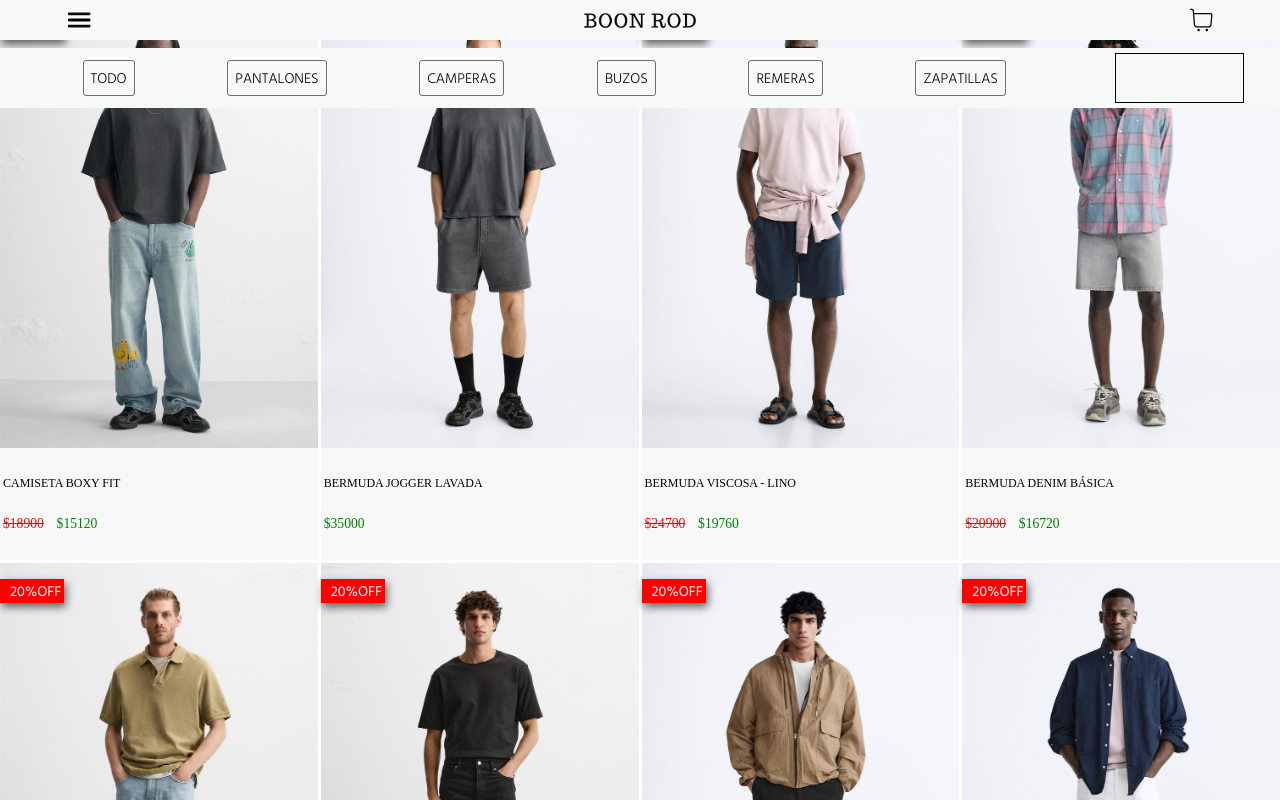
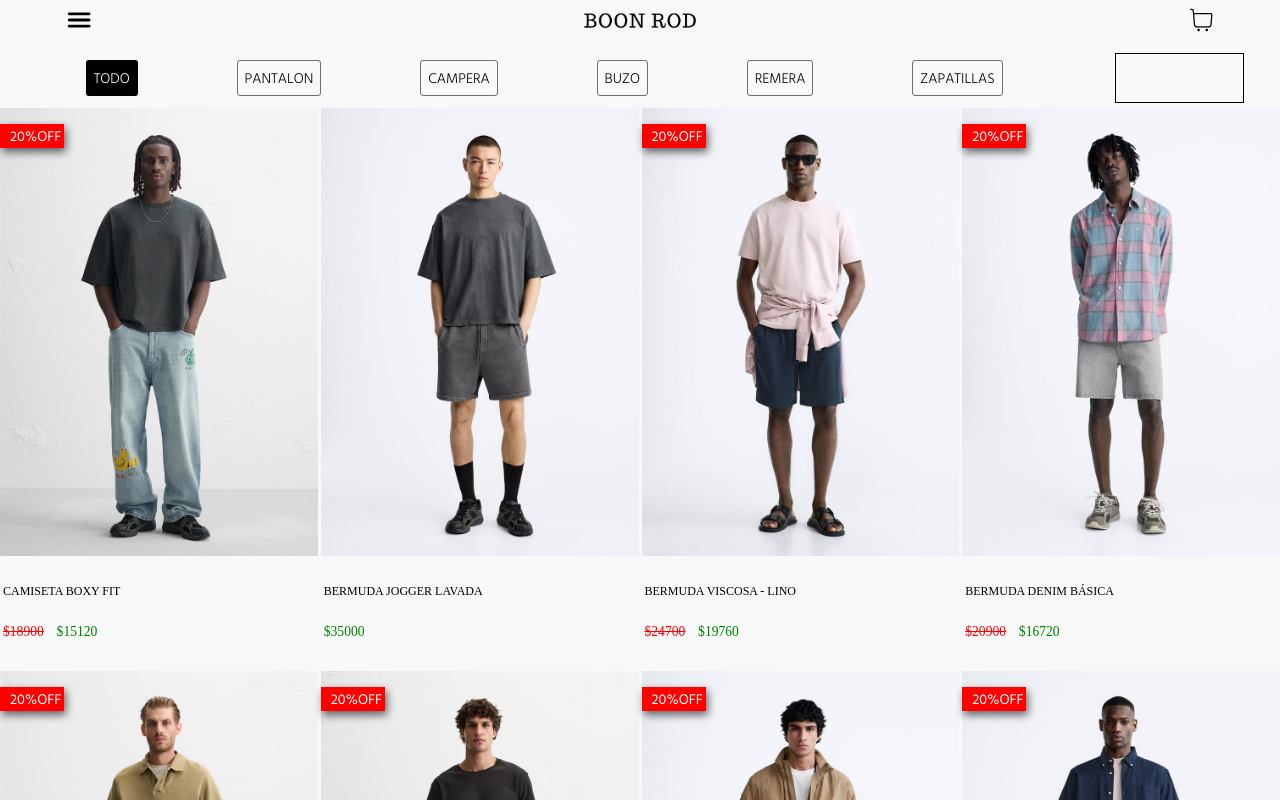
Before and after one commit to Juannmanuel/BoonRod, a React (Vite) app: page /catalogo in a window 1280 px wide. Built offline with nearby package versions, Linux system fonts and the light colour scheme; a web font is replaced by a local one.

Commit message:
catalogo

```diff
--- a/src/components/Catalogo/Catalogo.jsx
+++ b/src/components/Catalogo/Catalogo.jsx
@@ -3,11 +3,27 @@ import style from "./Catalogo.module.css";
 import Footer from "../Footer/Footer";
 import RecommendedProducts from "../RecommendedProducts/RecommendedProducts";
 import LaNavbar from "../LaNavbar/LaNavbar";
-import { products } from "../../data";
-
+import { products, ledBanner } from "../../data";
+import CustomerSupport from "../CustomerSupport/CustomerSupport";
+import LedBanner from "../LedBanner/LedBanner";
 function Catalogo({}) {
+  const [selectedType, setSelectedType] = useState("Todo");
+  const handleChange = (type) => {
+    setSelectedType(type);
+  };
+  const filteredProducts =
+    selectedType === "Todo"
+      ? products
+      : products.filter((item) => item.type == selectedType);
   console.log(products[0]);
-  let typeOfProduct = ["Todo","Pantalones", "Camperas", "Buzos", "Remeras", "Zapatillas"];
+  let typeOfProduct = [
+    "Todo",
+    "Pantalon",
+    "Campera",
+    "Buzo",
+    "Remera",
+    "Zapatillas",
+  ];
 
   return (
     <section className={style.catalogo_main}>
@@ -16,15 +32,27 @@ function Catalogo({}) {
       </nav>
       <section className={style.container_filter_products}>
         <div className={style.container_types}>
-          { typeOfProduct.map((item, index) => {
+          {typeOfProduct.map((item, index) => {
             return (
-              <span className={style.type} key={index}>{item}</span>
-            )
-          }) }
+              <span
+                onClick={() => handleChange(item)}
+                className={`${style.type} ${
+                  selectedType === item ? style.type_selected : ""
+                }`}
+                key={index}
+              >
+                {item}
+              </span>
+            );
+          })}
         </div>
         <div className={style.container_button}></div>
       </section>
-      <RecommendedProducts products={products} section={"catalogo"} />
+      <section className={style.container_products}>
+      <RecommendedProducts products={filteredProducts} section={"catalogo"} />
+      </section>
+      <LedBanner text={ledBanner[0].text} />
+      <CustomerSupport/>
       <Footer />
     </section>
   );
--- a/src/components/Catalogo/Catalogo.module.css
+++ b/src/components/Catalogo/Catalogo.module.css
@@ -6,6 +6,8 @@
   max-height: 100vh;
   overflow: scroll;
   position: relative;
+  background-color: var(--color-white-medium);
+
 }
 .nav_main {
   width: auto;
@@ -25,8 +27,6 @@
   background-color: var(--color-white-medium);
   padding: 5px;
   box-sizing: border-box;
-  position: fixed;
-  z-index: 2;
 
 }
 .container_types {
@@ -58,6 +58,10 @@
   font-size: var( --text-small);
   font-weight: var(--font-weight-small);
 }
+.type_selected {
+  background-color: #000; /* Cambia por el color que desees */
+  color: #fff;
+}
 .container_button {
   width: 10%;
   height: 3rem;
--- a/src/components/TarjetaDetalle/TarjetaDetalle.jsx
+++ b/src/components/TarjetaDetalle/TarjetaDetalle.jsx
@@ -94,7 +94,7 @@ function TarjetaDetalle({
 
       <div className={style.reccomended}>
         <span style={{ margin: "0" }}>NUESTRAS RECOMENDACIONES</span>
-        <RecommendedProducts />
+        <RecommendedProducts products={products.slice(0,10)} />
       </div>
 
       <Footer />
```
